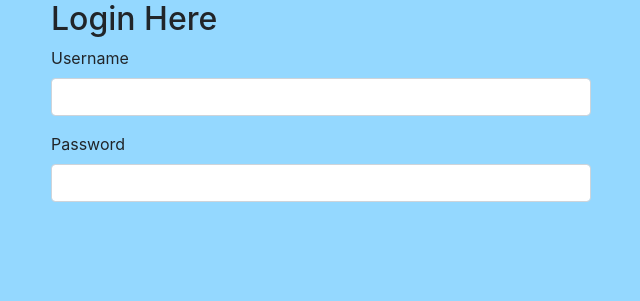
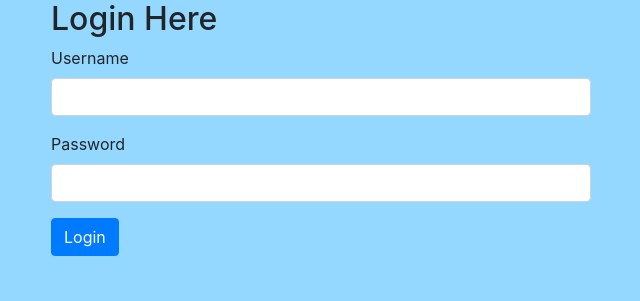
Before and after one commit to cmichelutti99/TBD, a PHP site: page /login.php in a window 1280 px wide. Shown: the part 128-429 px from the top of the page, without its empty margins (34-674 px from the left). Run offline with PHP 8.4, Linux system fonts and the light colour scheme.

Commit message:
Update login.php

```diff
--- a/server/login.php
+++ b/server/login.php
@@ -14,7 +14,7 @@ session_start();
 <html>
     <head>
 
-    <title>Login and Registration</title>
+    <title>Login</title>
     <link rel="stylesheet" type="text/css" href="stylelogin.css">
     <link rel="stylesheet" type="text/css" href="https://stackpath.bootstrapcdn.com/bootstrap/4.5.0/css/bootstrap.min.css">
 
@@ -38,6 +38,9 @@ session_start();
                     <label>Password</label>
                     <input type="password" name="password" class="form-control" required>
                     </div>
+                <div>
+                    <button type="submit" class="btn btn-primary">Login</button>
+                </div>
 
                 </form>
         </div>
```
